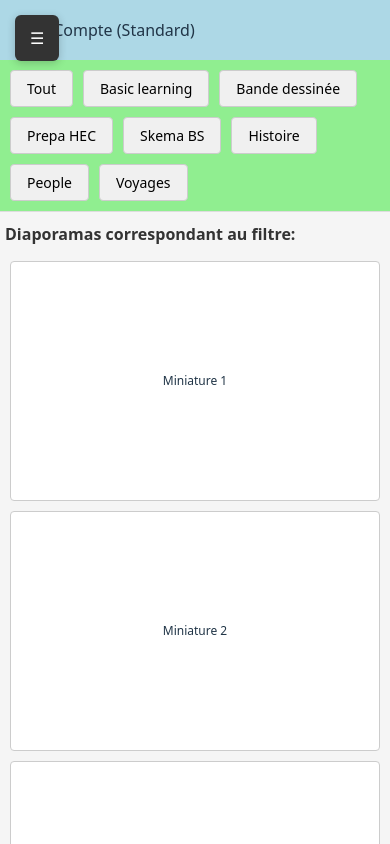
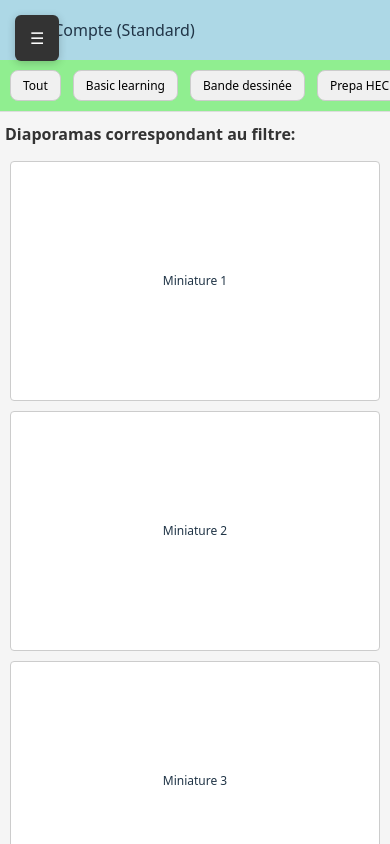
Before and after one commit to aleqxsPaname/Bellang-Front-2025-08, a React (Vite) app: page / in a window 390 px wide. Shown: the top 844 px of the page. Built offline with nearby package versions, Linux system fonts and the light colour scheme.

Commit message:
scroll horizontal sur le filterBar (scroll tactile et bouton si non mobile)

```diff
--- a/src/App.css
+++ b/src/App.css
@@ -36,9 +36,7 @@ header {
   padding: 15px !important;
 }
 
-.filter-bar {
-  padding: 10px !important;
-}
+/* Retiré le padding global avec !important pour permettre les media queries */
 
 /* Layout principal */
 .app-container {
@@ -231,27 +229,142 @@ header {
   padding: 10px;
   border-bottom: 1px solid #ddd;
   display: flex;
-  gap: 10px;
+  gap: 12px; /* Légèrement augmenté pour plus d'air */
   align-items: center;
-  flex-wrap: wrap;
-  overflow-x: auto;
+  /* Retiré flex-wrap: wrap pour forcer une seule ligne */
+  overflow-x: auto; /* Scroll horizontal comme YouTube */
+  overflow-y: hidden; /* Pas de scroll vertical */
   width: 100%;
   max-width: 100%;
   box-sizing: border-box;
-  margin: 0; /* Éliminer toute marge */
+  margin: 0;
+  /* Style de scrollbar comme YouTube */
+  scrollbar-width: none; /* cache la scrollbar sur Firefox */
+  scrollbar-color: #c1c1c1 transparent;
+  -webkit-overflow-scrolling: touch; /* Smooth scroll sur mobile */
+}
+
+/* Marges sur desktop seulement pour éviter la superposition avec les boutons */
+@media (min-width: 769px) {
+  .filter-bar {
+    padding: 10px 60px !important; /* Marges pour les boutons sur desktop */
+  }
+}
+
+/* Padding normal sur mobile et tablette - scroll tactile/molette disponible */
+@media (max-width: 768px) {
+  .filter-bar {
+    padding: 10px !important; /* Padding normal sans marges */
+  }
+}
+
+/* Scrollbar style pour WebKit (Chrome, Safari) */
+.filter-bar::-webkit-scrollbar {
+  height: 6px;
+}
+
+.filter-bar::-webkit-scrollbar-track {
+  background: transparent;
+}
+
+.filter-bar::-webkit-scrollbar-thumb {
+  background: #c1c1c1;
+  border-radius: 3px;
+}
+
+.filter-bar::-webkit-scrollbar-thumb:hover {
+  background: #a1a1a1;
+}
+
+/* Container wrapper pour la FilterBar avec boutons */
+.filter-bar-wrapper {
+  position: relative;
+  display: flex;
+  align-items: center;
+  width: 100%;
+}
+
+/* Boutons de scroll style YouTube */
+.scroll-button {
+  position: absolute;
+  top: 50%;
+  transform: translateY(-50%);
+  width: 40px;
+  height: 40px;
+  border: none;
+  border-radius: 50%;
+  background: rgba(255, 255, 255, 0.9);
+  box-shadow: 0 1px 3px rgba(0, 0, 0, 0.3);
+  cursor: pointer;
+  display: flex;
+  align-items: center;
+  justify-content: center;
+  z-index: 10;
+  transition: all 0.2s ease;
+  opacity: 0;
+  animation: fadeIn 0.2s ease forwards;
+}
+
+.scroll-button:hover {
+  background: rgba(255, 255, 255, 1);
+  box-shadow: 0 2px 6px rgba(0, 0, 0, 0.4);
+  transform: translateY(-50%) scale(1.05);
+}
+
+.scroll-button-left {
+  left: 8px;
+}
+
+.scroll-button-right {
+  right: 8px;
+}
+
+.scroll-button-icon {
+  font-size: 20px;
+  font-weight: bold;
+  color: #333;
+  line-height: 1;
+}
+
+/* Animation d'apparition */
+@keyframes fadeIn {
+  from {
+    opacity: 0;
+    transform: translateY(-50%) scale(0.8);
+  }
+  to {
+    opacity: 1;
+    transform: translateY(-50%) scale(1);
+  }
+}
+
+/* Masquer les boutons sur mobile et tablette */
+@media (max-width: 768px) {
+  .scroll-button {
+    display: none !important;
+  }
+}
+
+/* Afficher les boutons seulement sur desktop */
+@media (min-width: 769px) {
+  .scroll-button {
+    display: flex;
+  }
 }
 
 .filtre-item {
   background-color: #f0f0f0;
   border: 1px solid #ccc;
-  padding: 8px 16px;
-  border-radius: 4px;
+  padding: 6px 12px; /* Réduit de 8px 16px à 6px 12px */
+  border-radius: 8px; /* Plus arrondi comme YouTube */
   cursor: pointer;
-  font-size: 14px;
+  font-size: 12px; /* Réduit de 14px à 12px */
+  font-weight: 500; /* Légèrement plus bold */
   transition: all 0.2s ease;
-  white-space: nowrap;
-  width: auto;
-  flex-shrink: 0;
+  white-space: nowrap; /* Empêche le retour à la ligne */
+  flex-shrink: 0; /* Empêche la compression */
+  min-width: fit-content; /* Largeur minimale basée sur le contenu */
+  user-select: none; /* Empêche la sélection du texte */
 }
 
 .filtre-item:hover {
--- a/src/components/filterBar/FilterBar.tsx
+++ b/src/components/filterBar/FilterBar.tsx
@@ -1,5 +1,6 @@
-import React from "react";
-import Filtre from "./Filtre.tsx";
+import React, { useRef, useState, useEffect } from "react";
+import ScrollButton from "./ScrollButton";
+import Filtre from "./Filtre";
 import filterData from "../../data/filterData.json";
 
 type FilterBarProps = {
@@ -11,10 +12,43 @@ const FilterBar: React.FC<FilterBarProps> = ({
   selectedFilter,
   onFilterSelect,
 }) => {
+  const scrollContainerRef = useRef<HTMLDivElement>(null);
+  const [isHovering, setIsHovering] = useState<boolean>(false);
+
   const filters: string[] = filterData.filters;
 
+  const scrollTo = (direction: "left" | "right"): void => {
+    const container = scrollContainerRef.current;
+    if (!container) return;
+
+    const scrollAmount = 200; // Pixels à scroller
+    const currentScroll = container.scrollLeft;
+    const targetScroll =
+      direction === "left"
+        ? currentScroll - scrollAmount
+        : currentScroll + scrollAmount;
+
+    container.scrollTo({
+      left: targetScroll,
+      behavior: "smooth",
+    });
+  };
+
   return (
-    <div className="filter-bar">
+    <div
+      className="filter-bar-wrapper"
+      onMouseEnter={() => setIsHovering(true)}
+      onMouseLeave={() => setIsHovering(false)}
+    >
+      {/* Bouton gauche */}
+      <ScrollButton
+        direction="left"
+        onClick={() => scrollTo("left")}
+        isVisible={isHovering}
+      />
+
+      {/* Container des filtres */}
+      <div className="filter-bar" ref={scrollContainerRef}>
         {filters.map((filterName) => (
           <Filtre
             key={filterName}
@@ -24,6 +58,14 @@ const FilterBar: React.FC<FilterBarProps> = ({
           />
         ))}
       </div>
+
+      {/* Bouton droit */}
+      <ScrollButton
+        direction="right"
+        onClick={() => scrollTo("right")}
+        isVisible={isHovering}
+      />
+    </div>
   );
 };
 
--- /dev/null
+++ b/src/components/filterBar/ScrollButton.tsx
@@ -0,0 +1,31 @@
+import React from "react";
+
+type ScrollButtonProps = {
+  direction: "left" | "right";
+  onClick: () => void;
+  isVisible: boolean;
+};
+
+const ScrollButton: React.FC<ScrollButtonProps> = ({
+  direction,
+  onClick,
+  isVisible,
+}) => {
+  if (!isVisible) return null;
+
+  const arrowIcon = direction === "left" ? "‹" : "›";
+
+  return (
+    <button
+      className={`scroll-button scroll-button-${direction}`}
+      onClick={onClick}
+      aria-label={`Scroll ${
+        direction === "left" ? "vers la gauche" : "vers la droite"
+      }`}
+    >
+      <span className="scroll-button-icon">{arrowIcon}</span>
+    </button>
+  );
+};
+
+export default ScrollButton;
--- a/src/data/filterData.json
+++ b/src/data/filterData.json
@@ -7,6 +7,18 @@
     "Skema BS",
     "Histoire",
     "People",
-    "Voyages"
+    "Voyages",
+    "Musique",
+    "Sport",
+    "Cinéma",
+    "Technologie",
+    "Cuisine",
+    "Art",
+    "Sciences",
+    "Actualités",
+    "Gaming",
+    "Mode",
+    "Automobile",
+    "Nature"
   ]
 }
```
Lines whose indentation alone changed are shown as unchanged.
